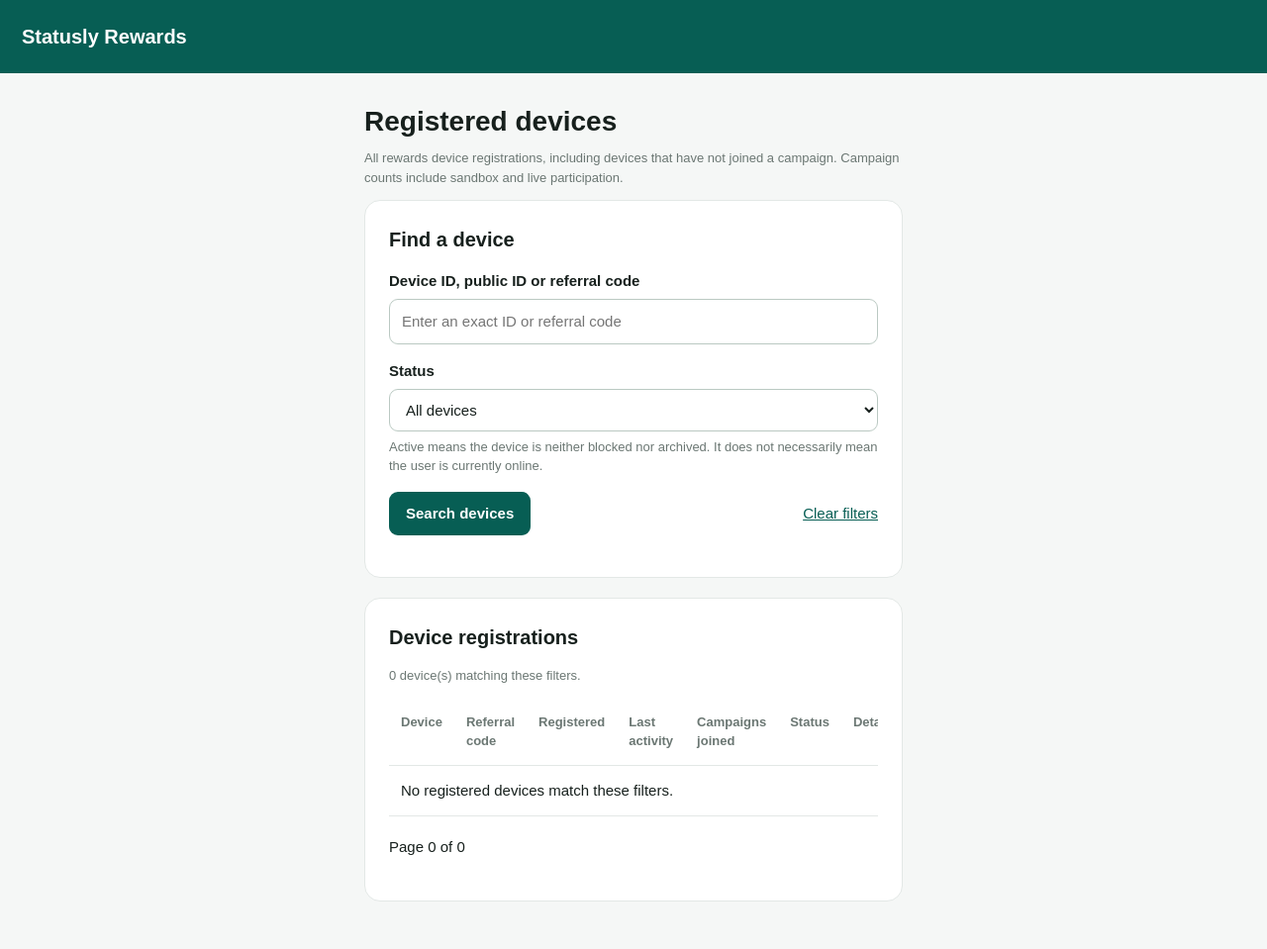
After one commit to IszyMan/statusly-reward-api, a Laravel app: template resources/views/admin/devices/registered.blade.php in a window 1280 px wide. The commit adds this page. Shown: the whole page at 99% size. Run offline with Laravel 12, Linux system fonts and the light colour scheme; the template is opened without the code that fills it, so the values that code supplies are empty.

Commit message:
add device resgistration

```diff
--- a/config/rewards.php
+++ b/config/rewards.php
@@ -1,6 +1,10 @@
 <?php
 
 return [
+    'enabled' => env('REWARDS_ENABLED', false),
+
+    'allow_live' => env('REWARDS_ALLOW_LIVE', false),
+
     'device_hash_key' => env('REWARDS_DEVICE_HASH_KEY'),
 
     'device_token_hours' => 24,
--- /dev/null
+++ b/resources/views/admin/devices/registered.blade.php
@@ -0,0 +1,195 @@
+@extends('admin.layout')
+
+@section('title', 'Registered devices')
+
+@section('content')
+    <h1>Registered devices</h1>
+
+    <p class="help">
+        All rewards device registrations, including devices that
+        have not joined a campaign. Campaign counts include
+        sandbox and live participation.
+    </p>
+
+    <section class="card">
+        <h2>Find a device</h2>
+
+        <form
+            method="GET"
+            action="{{ route('admin.registered-devices.index') }}"
+        >
+            <label for="registered-search">
+                Device ID, public ID or referral code
+            </label>
+
+            <input
+                id="registered-search"
+                name="search"
+                type="search"
+                maxlength="120"
+                value="{{ $search }}"
+                placeholder="Enter an exact ID or referral code"
+            >
+
+            <label for="registered-status">
+                Status
+            </label>
+
+            <select
+                id="registered-status"
+                name="status"
+            >
+                <option value="">
+                    All devices
+                </option>
+
+                <option
+                    value="active"
+                    @selected($status === 'active')
+                >
+                    Active
+                </option>
+
+                <option
+                    value="blocked"
+                    @selected($status === 'blocked')
+                >
+                    Blocked
+                </option>
+
+                <option
+                    value="archived"
+                    @selected($status === 'archived')
+                >
+                    Archived
+                </option>
+            </select>
+
+            <p class="help">
+                Active means the device is neither blocked nor archived.
+                It does not necessarily mean the user is currently online.
+            </p>
+
+            <div class="actions" style="margin-top:16px;">
+                <button type="submit">
+                    Search devices
+                </button>
+
+                <a href="{{ route('admin.registered-devices.index') }}">
+                    Clear filters
+                </a>
+            </div>
+        </form>
+    </section>
+
+    <section class="card">
+        <h2>Device registrations</h2>
+
+        <p class="help">
+            {{ number_format($devices->total()) }}
+            device(s) matching these filters.
+        </p>
+
+        <div style="overflow-x:auto;">
+            <table>
+                <thead>
+                    <tr>
+                        <th>Device</th>
+                        <th>Referral code</th>
+                        <th>Registered</th>
+                        <th>Last activity</th>
+                        <th>Campaigns joined</th>
+                        <th>Status</th>
+                        <th>Details</th>
+                    </tr>
+                </thead>
+
+                <tbody>
+                    @forelse ($devices as $device)
+                        <tr>
+                            <td>
+                                <strong>
+                                    #{{ $device->id }}
+                                </strong>
+
+                                <br>
+
+                                <small style="overflow-wrap:anywhere;">
+                                    {{ $device->public_id }}
+                                </small>
+                            </td>
+
+                            <td>
+                                {{ $device->referral_code }}
+                            </td>
+
+                            <td>
+                                {{ $device->first_seen_at ?? '—' }}
+                            </td>
+
+                            <td>
+                                {{ $device->last_seen_at ?? '—' }}
+                            </td>
+
+                            <td>
+                                {{ $device->campaigns_count }}
+                            </td>
+
+                            <td>
+                                <span class="badge">
+                                    @if ($device->archived_at)
+                                        Archived
+                                    @elseif ($device->blocked_at)
+                                        Blocked
+                                    @else
+                                        Active
+                                    @endif
+                                </span>
+                            </td>
+
+                            <td>
+                                <a
+                                    href="{{ route('admin.devices.show', [
+                                        'device' => $device->id,
+                                        'environment' => config('vtpass.environment'),
+                                    ]) }}"
+                                >
+                                    View device
+                                </a>
+                            </td>
+                        </tr>
+                    @empty
+                        <tr>
+                            <td colspan="7">
+                                No registered devices match these filters.
+                            </td>
+                        </tr>
+                    @endforelse
+                </tbody>
+            </table>
+        </div>
+
+        <nav
+            class="actions"
+            aria-label="Registered device pages"
+            style="margin-top:20px;"
+        >
+            @if ($devices->previousPageUrl())
+                <a href="{{ $devices->previousPageUrl() }}">
+                    Previous
+                </a>
+            @endif
+
+            <span>
+                Page {{ $devices->currentPage() }}
+                of {{ $devices->lastPage() }}
+            </span>
+
+            @if ($devices->nextPageUrl())
+                <a href="{{ $devices->nextPageUrl() }}">
+                    Next
+                </a>
+            @endif
+        </nav>
+    </section>
+@endsection
--- a/resources/views/admin/layout.blade.php
+++ b/resources/views/admin/layout.blade.php
@@ -617,13 +617,23 @@
                 </a>
 
                 <a
+                    href="{{ route('admin.registered-devices.index') }}"
+                    class="{{ request()->routeIs('admin.registered-devices.*') ? 'active' : '' }}"
+                    @if (request()->routeIs('admin.registered-devices.*'))
+                        aria-current="page"
+                    @endif
+                >
+                    Registered devices
+                </a>
+
+                <a
                     href="{{ route('admin.devices.index') }}"
                     class="{{ request()->routeIs('admin.devices.*') ? 'active' : '' }}"
                     @if (request()->routeIs('admin.devices.*'))
                         aria-current="page"
                     @endif
                 >
-                    Devices & Progress
+                    Devices &amp; Progress
                 </a>
             </nav>
 
--- a/routes/web.php
+++ b/routes/web.php
@@ -2,35 +2,57 @@
 
 use App\Http\Controllers\Admin\AdminController;
 use App\Http\Controllers\Admin\CampaignController;
+use App\Http\Controllers\Admin\CampaignPopupController;
+use App\Http\Controllers\Admin\DeviceAdminController;
+use App\Http\Controllers\Admin\RegisteredDeviceController;
+use App\Http\Controllers\Admin\RewardManagementController;
 use App\Http\Middleware\EnsureRewardAdmin;
 use Illuminate\Support\Facades\Route;
-use App\Http\Controllers\Admin\RewardManagementController;
-use App\Http\Controllers\Admin\DeviceAdminController;
-use App\Http\Controllers\Admin\CampaignPopupController;
 
 Route::get('/', function () {
     return view('welcome');
 });
 
-Route::prefix('admin')->name('admin.')->group(function () {
-    Route::get('/login', [AdminController::class, 'login'])
-        ->name('login');
+Route::prefix('admin')
+    ->name('admin.')
+    ->group(function () {
+        Route::get(
+            '/login',
+            [AdminController::class, 'login']
+        )->name('login');
 
-    Route::post('/login', [AdminController::class, 'authenticate'])
+        Route::post(
+            '/login',
+            [AdminController::class, 'authenticate']
+        )
             ->middleware('throttle:5,1')
             ->name('authenticate');
 
-    Route::middleware(EnsureRewardAdmin::class)->group(function () {
-        Route::get('/', [AdminController::class, 'dashboard'])
-            ->name('dashboard');
+        Route::middleware(EnsureRewardAdmin::class)
+            ->group(function () {
+                Route::get(
+                    '/',
+                    [AdminController::class, 'dashboard']
+                )->name('dashboard');
 
-        Route::get('/campaigns', [CampaignController::class, 'index'])
-            ->name('campaigns.index');
+                /*
+                 * Campaigns
+                 */
 
-        Route::get('/campaigns/create', [CampaignController::class, 'create'])
-            ->name('campaigns.create');
+                Route::get(
+                    '/campaigns',
+                    [CampaignController::class, 'index']
+                )->name('campaigns.index');
 
-        Route::post('/campaigns', [CampaignController::class, 'store'])
+                Route::get(
+                    '/campaigns/create',
+                    [CampaignController::class, 'create']
+                )->name('campaigns.create');
+
+                Route::post(
+                    '/campaigns',
+                    [CampaignController::class, 'store']
+                )
                     ->middleware('throttle:10,1')
                     ->name('campaigns.store');
 
@@ -64,7 +86,6 @@ Route::prefix('admin')->name('admin.')->group(function () {
                     ->whereNumber('campaign')
                     ->name('campaigns.activate');
 
-
                 Route::post(
                     '/campaigns/{campaign}/visibility',
                     [CampaignController::class, 'toggleVisibility']
@@ -73,6 +94,9 @@ Route::prefix('admin')->name('admin.')->group(function () {
                     ->middleware('throttle:30,1')
                     ->name('campaigns.visibility');
 
+                /*
+                 * Rewards and transactions
+                 */
 
                 Route::get(
                     '/rewards',
@@ -86,6 +110,19 @@ Route::prefix('admin')->name('admin.')->group(function () {
                     ->whereUuid('rewardId')
                     ->middleware('throttle:6,1')
                     ->name('rewards.check');
+
+                /*
+                 * All registered devices
+                 */
+
+                Route::get(
+                    '/registered-devices',
+                    [RegisteredDeviceController::class, 'index']
+                )->name('registered-devices.index');
+
+                /*
+                 * Campaign devices and progress
+                 */
 
                 Route::get(
                     '/devices',
@@ -105,6 +142,10 @@ Route::prefix('admin')->name('admin.')->group(function () {
                 )
                     ->whereNumber('device')
                     ->name('devices.reset');
+
+                /*
+                 * Campaign popups
+                 */
 
                 Route::get(
                     '/popups',
@@ -138,7 +179,13 @@ Route::prefix('admin')->name('admin.')->group(function () {
                     ->middleware('throttle:10,1')
                     ->name('popups.update');
 
-        Route::post('/logout', [AdminController::class, 'logout'])
-            ->name('logout');
+                /*
+                 * Logout
+                 */
+
+                Route::post(
+                    '/logout',
+                    [AdminController::class, 'logout']
+                )->name('logout');
             });
     });
```
Also changed, not shown: app/Console/Commands/CheckPendingRewards.php (+3 -5 lines), app/Http/Controllers/Admin/RegisteredDeviceController.php (added, +83 -0 lines), app/Http/Controllers/Admin/RewardManagementController.php (+24 -8 lines), app/Http/Middleware/EnsureLocalRewardSandbox.php (+17 -9 lines), app/Services/RewardCampaignService.php (+5 -8 lines), app/Services/RewardRedemptionService.php (+16 -6 lines), app/Services/RewardRuntimeService.php (added, +32 -0 lines). Lines whose indentation alone changed are shown as unchanged.
